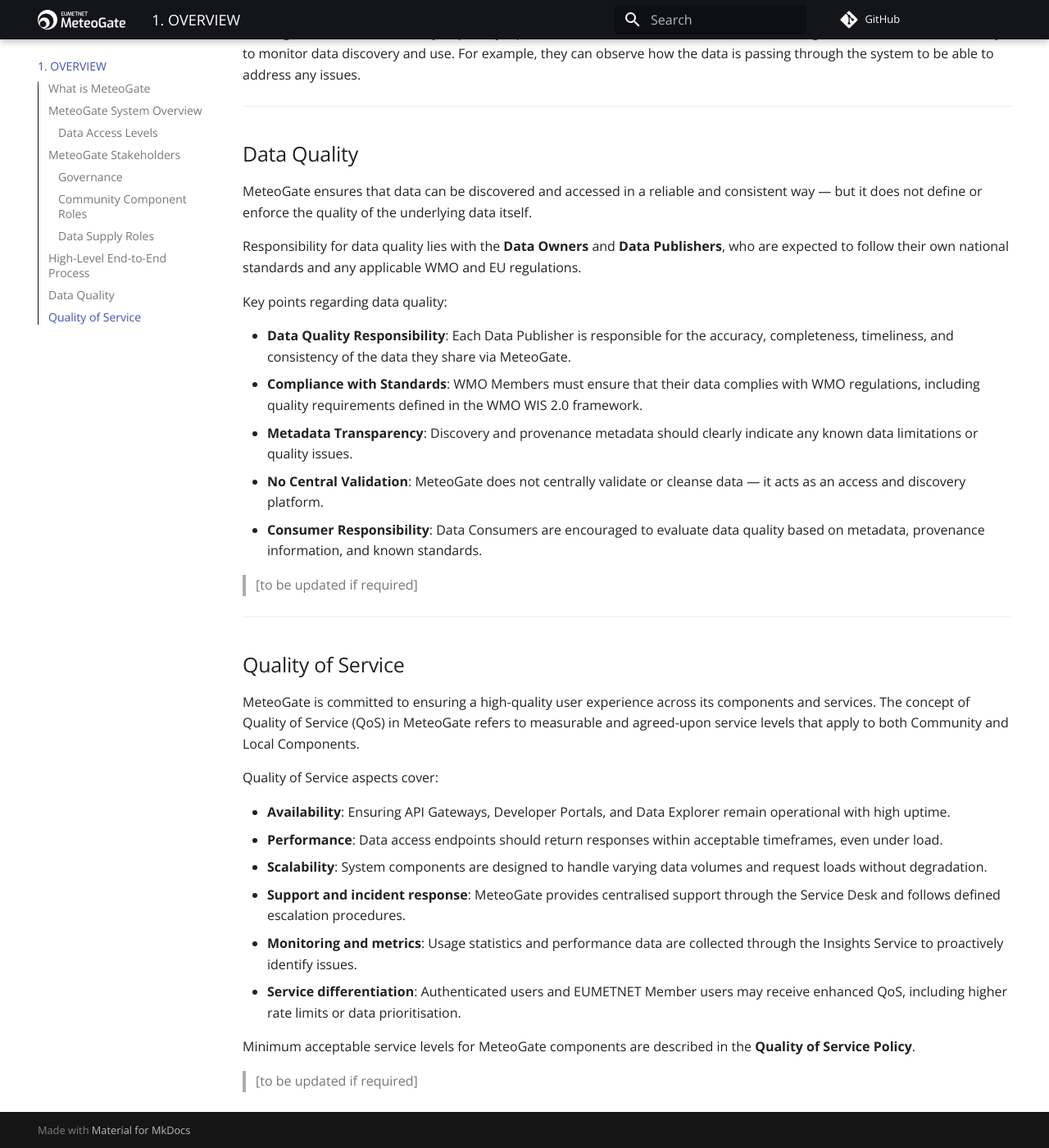
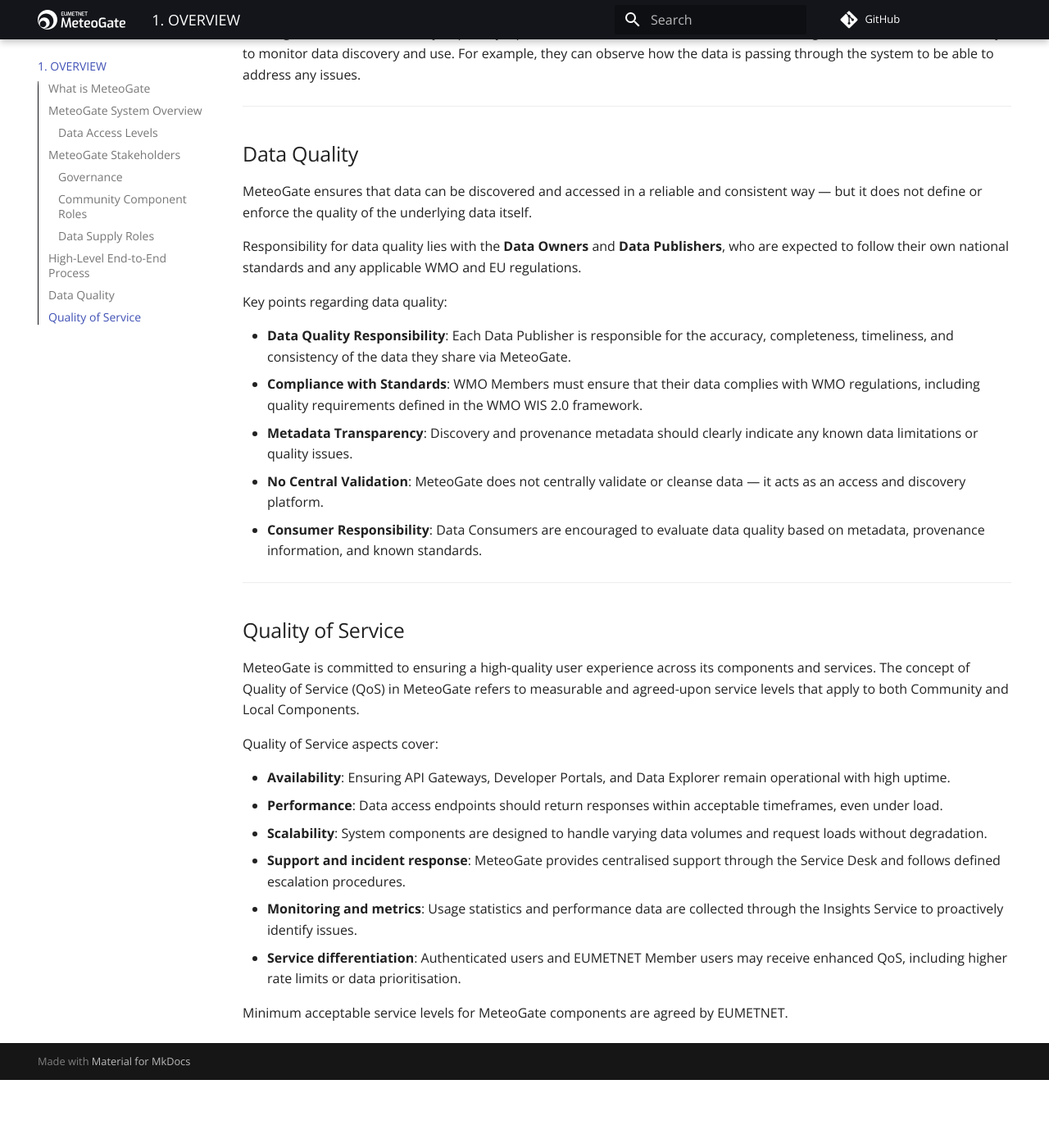
Before and after one commit to EUMETNET/meteogate-documentation, an MkDocs documentation site: the page built from docs/1-overview.md, in a window 1280 px wide and 1400 px high, scrolled down 7047 px. Shown: the whole window at 82% size. Built offline with MkDocs 1.6.1 and Material for MkDocs 9.7.7, drawn with Linux system fonts in a browser that asks for light colours; comment, search, counter and statistics services are not loaded; after the commit the page ends 8364 px from its top, so only the background shows below that.

Commit message:
Update 1-overview.md

```diff
--- a/docs/1-overview.md
+++ b/docs/1-overview.md
@@ -153,8 +153,6 @@ Key points regarding data quality:
 - **No Central Validation**: MeteoGate does not centrally validate or cleanse data — it acts as an access and discovery platform.
 - **Consumer Responsibility**: Data Consumers are encouraged to evaluate data quality based on metadata, provenance information, and known standards.
 
-> [to be updated if required]
-
 ---
 
 ## Quality of Service
@@ -170,6 +168,4 @@ Quality of Service aspects cover:
 - **Monitoring and metrics**: Usage statistics and performance data are collected through the Insights Service to proactively identify issues.
 - **Service differentiation**: Authenticated users and EUMETNET Member users may receive enhanced QoS, including higher rate limits or data prioritisation.
 
-Minimum acceptable service levels for MeteoGate components are described in the **Quality of Service Policy**.
-
-> [to be updated if required]
+Minimum acceptable service levels for MeteoGate components are agreed by EUMETNET.
```
